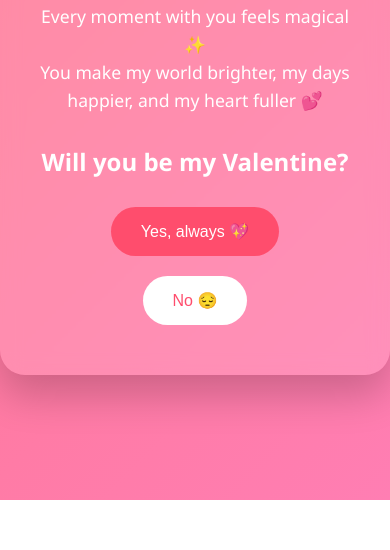
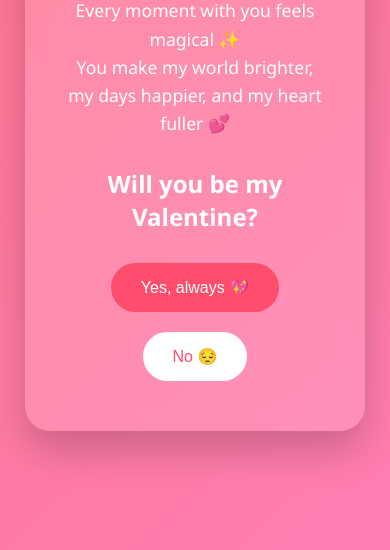
Before and after one commit to Retrival/valentines-surprise, a plain HTML site: page index.html in a window 390 px wide. Shown: the part 344-894 px from the top of the page. Before the commit the page ends 844 px from the top, so only its background shows below. Drawn offline with Linux system fonts and the light colour scheme.

Commit message:
Updated index.html with mobile query

```diff
--- a/index.html
+++ b/index.html
@@ -3,6 +3,7 @@
 <head>
   <meta charset="UTF-8" />
   <title>Be My Valentine 💘</title>
+  <meta name="viewport" content="width=device-width, initial-scale=1">
   <style>
     body {
       margin: 0;
@@ -90,6 +91,12 @@
       pointer-events: none;
       z-index: 5;
     }
+
+	@media(max-width: 999px){
+				body {
+				margin: 25px;
+				}
+	}
 
   </style>
 </head>
```
